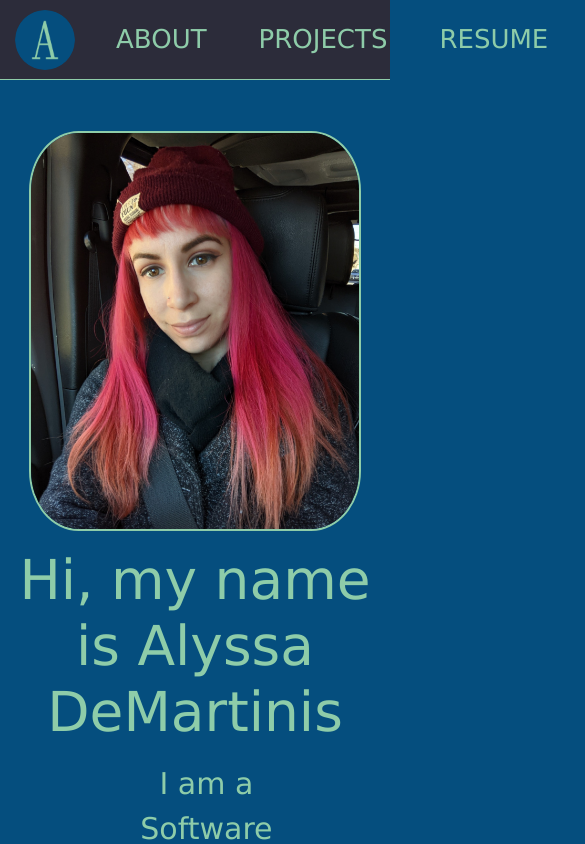
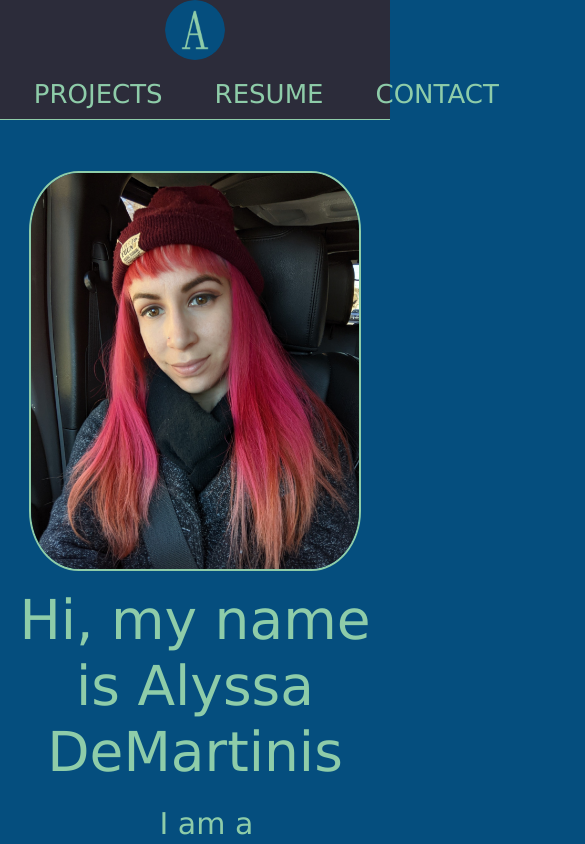
Before and after one commit to cactuspie23/portfolio-react, a React (Create React App) app: page / in a window 390 px wide. Shown: the top 844 px of the page, 585 px wide, since content can reach past the window. Built offline with nearby package versions, Linux system fonts and the light colour scheme; a web font is replaced by a local one.

Commit message:
add mobile styling for nav

```diff
--- a/src/components/NavBar/NavBar.module.css
+++ b/src/components/NavBar/NavBar.module.css
@@ -39,3 +39,10 @@ nav {
   background-color: #8ecca99e;
   box-shadow: 1px 1px 6px 6px#8ecca9b3;
 }
+
+@media all and (max-width: 600px) {
+  nav {
+    flex-direction: column;
+    height: 120px;
+  }
+}
```
